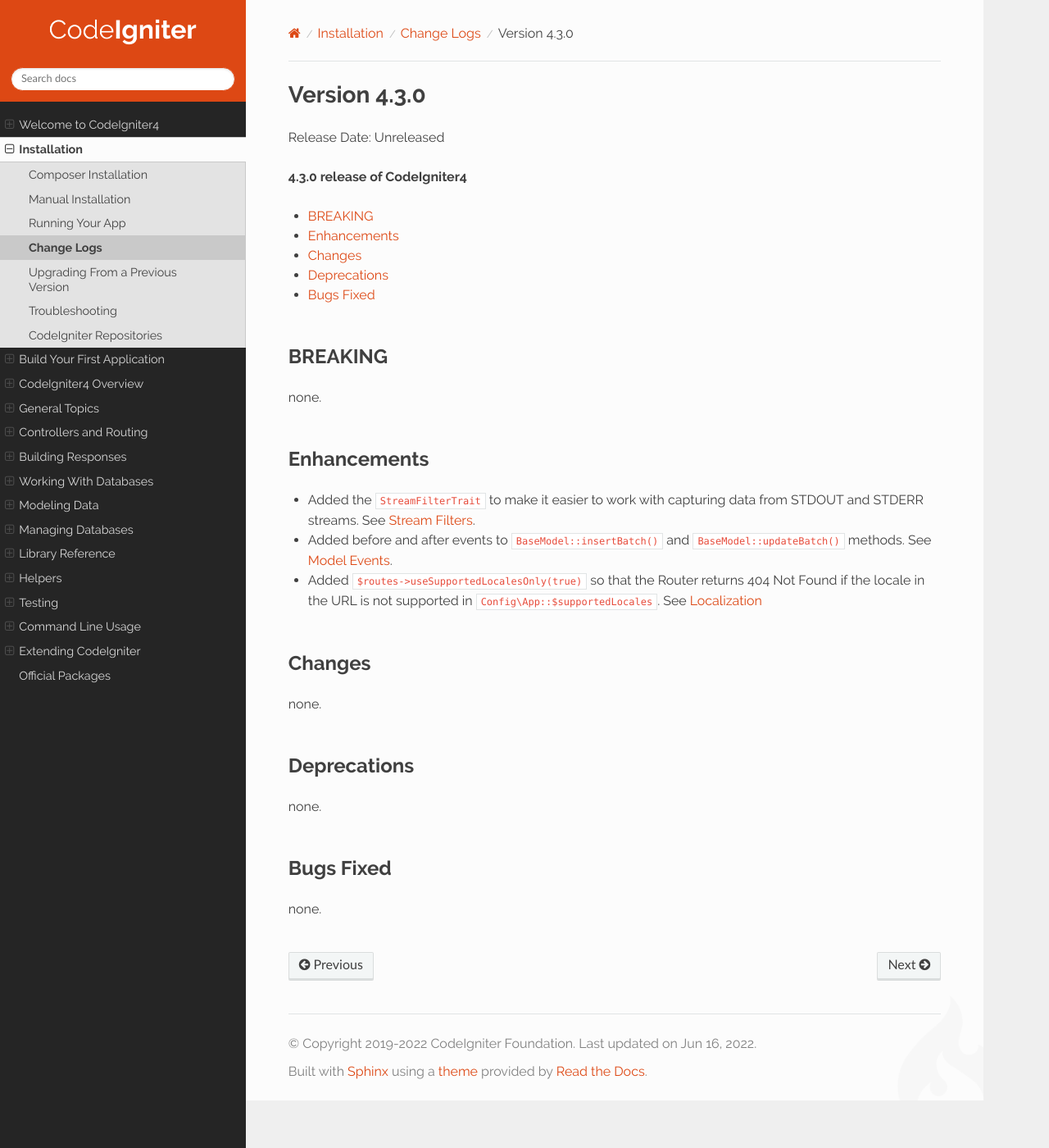
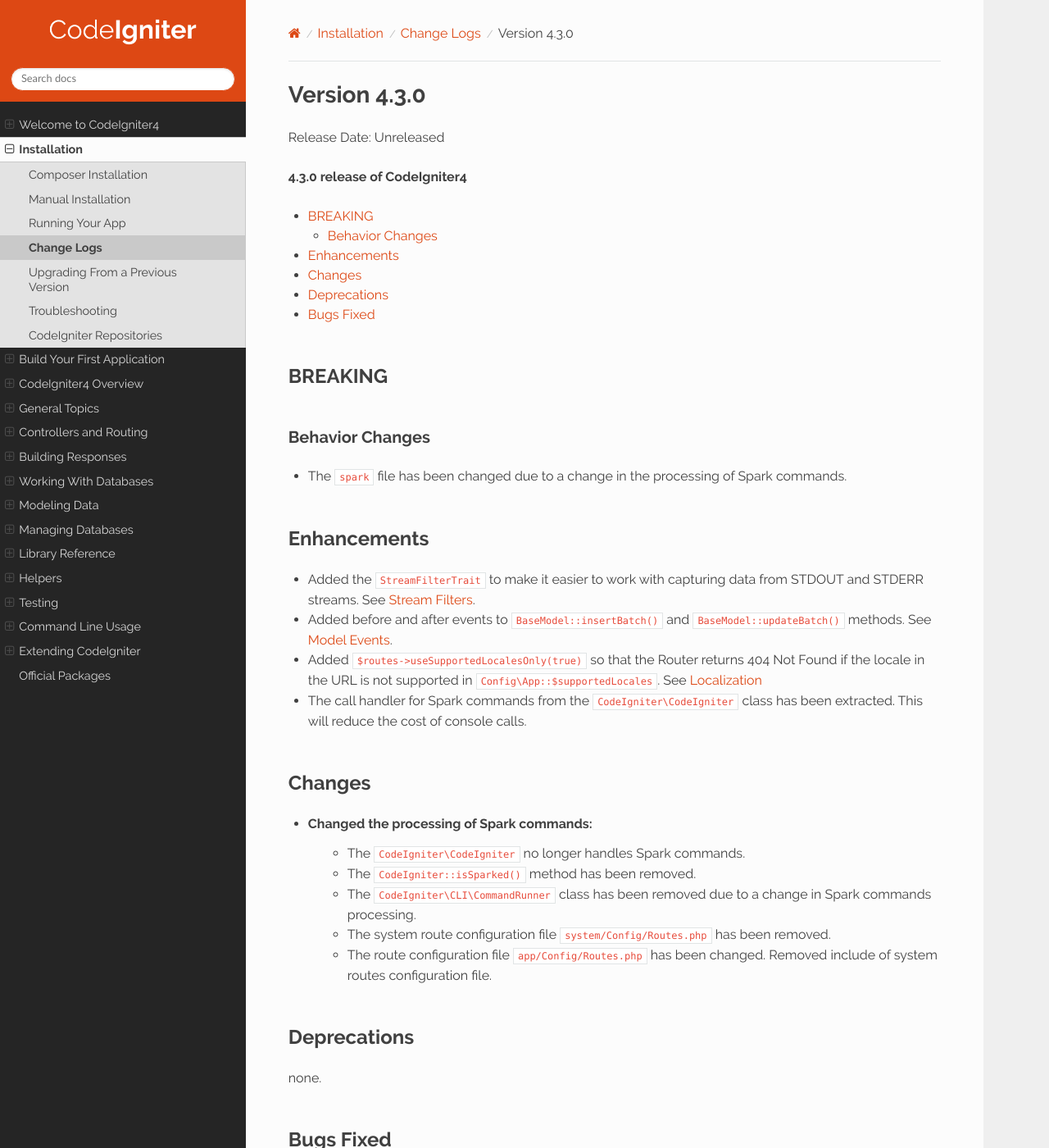
Before and after one commit to NEKOGET/ci4_user_guide_src, a Sphinx documentation site: the page built from source/changelogs/v4.3.0.rst, in a window 1280 px wide and 1400 px high. Shown: the whole window at 82% size. Built offline with Sphinx 7.4.7 and the Read the Docs theme 2.0.0, drawn with Linux system fonts in a browser that asks for light colours.

Commit message:
spark-rework: docs&conf.

```diff
--- a/source/changelogs/v4.3.0.rst
+++ b/source/changelogs/v4.3.0.rst
@@ -12,7 +12,9 @@ Release Date: Unreleased
 BREAKING
 ********
 
-none.
+Behavior Changes
+================
+- The ``spark`` file has been changed due to a change in the processing of Spark commands.
 
 Enhancements
 ************
@@ -20,11 +22,17 @@ Enhancements
 - Added the ``StreamFilterTrait`` to make it easier to work with capturing data from STDOUT and STDERR streams. See :ref:`testing-overview-stream-filters`.
 - Added before and after events to ``BaseModel::insertBatch()`` and ``BaseModel::updateBatch()`` methods. See :ref:`model-events-callbacks`.
 - Added ``$routes->useSupportedLocalesOnly(true)`` so that the Router returns 404 Not Found if the locale in the URL is not supported in ``Config\App::$supportedLocales``. See :ref:`Localization <localization-in-routes>`
+- The call handler for Spark commands from the ``CodeIgniter\CodeIgniter`` class has been extracted. This will reduce the cost of console calls.
 
 Changes
 *******
 
-none.
+- Changed the processing of Spark commands:
+    - The ``CodeIgniter\CodeIgniter`` no longer handles Spark commands.
+    - The ``CodeIgniter::isSparked()`` method has been removed.
+    - The ``CodeIgniter\CLI\CommandRunner`` class has been removed due to a change in Spark commands processing.
+    - The system route configuration file ``system/Config/Routes.php`` has been removed.
+    - The route configuration file ``app/Config/Routes.php`` has been changed. Removed include of system routes configuration file.
 
 Deprecations
 ************
--- a/source/cli/cli_controllers.rst
+++ b/source/cli/cli_controllers.rst
@@ -85,3 +85,6 @@ If you want to make sure running via CLI, check the return value of :php:func:`i
 However, CodeIgniter provides additional tools to make creating CLI-accessible
 scripts even more pleasant, include CLI-only routing, and a library that helps
 you with CLI-only tools.
+
+.. note:: It is recommended to use Spark Commands for CLI scripts instead of calling controllers via CLI.
+    See the :doc:`spark_commands` page for detailed information.
--- a/source/incoming/routing.rst
+++ b/source/incoming/routing.rst
@@ -326,6 +326,9 @@ available from the command line:
 
 .. warning:: If you enable auto-routing and place the command file in **app/Controllers**,
     anyone could access the command with the help of auto-routing via HTTP.
+
+.. note:: It is recommended to use Spark Commands instead of CLI routes.
+    See the :doc:`spark_commands` page for detailed information.
 
 Global Options
 ==============
```
Also changed, not shown: other parts of source/incoming/routing.rst (+0 -2 lines).
